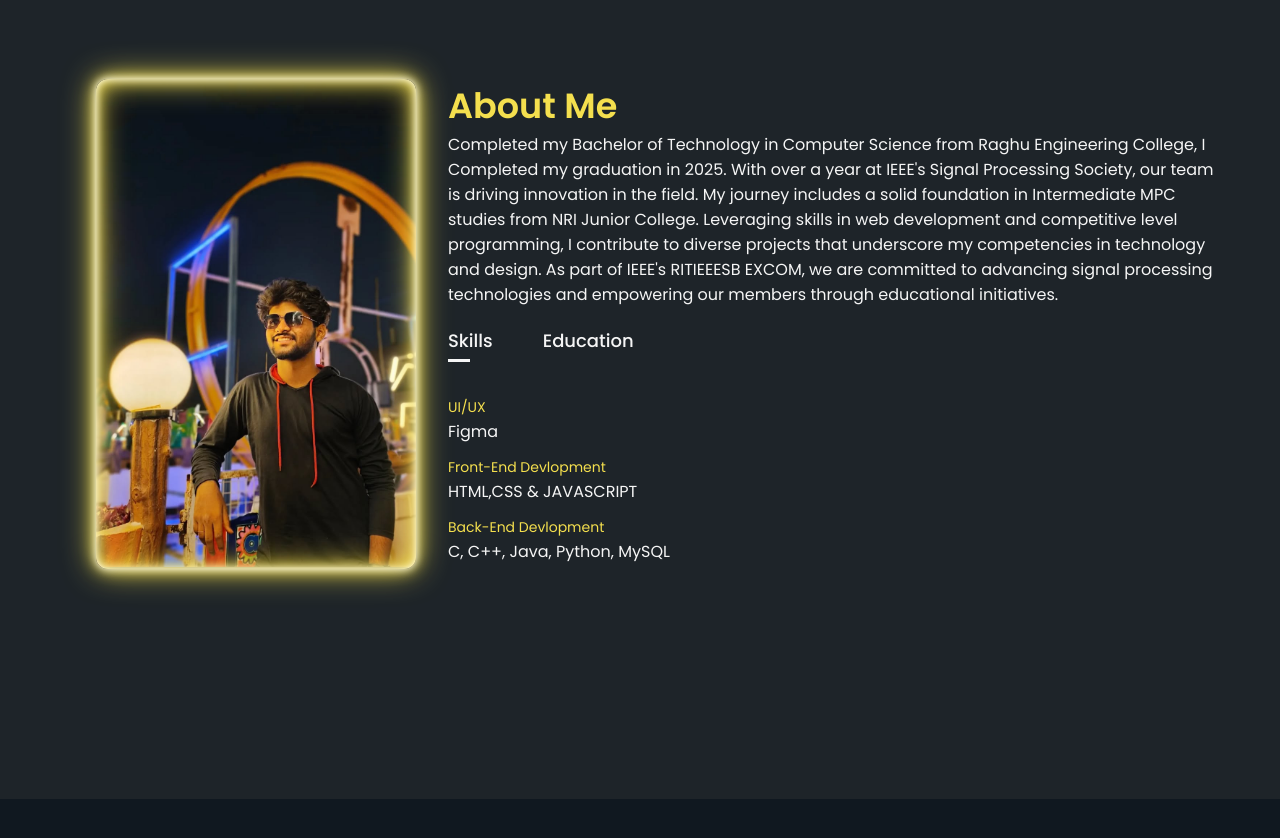
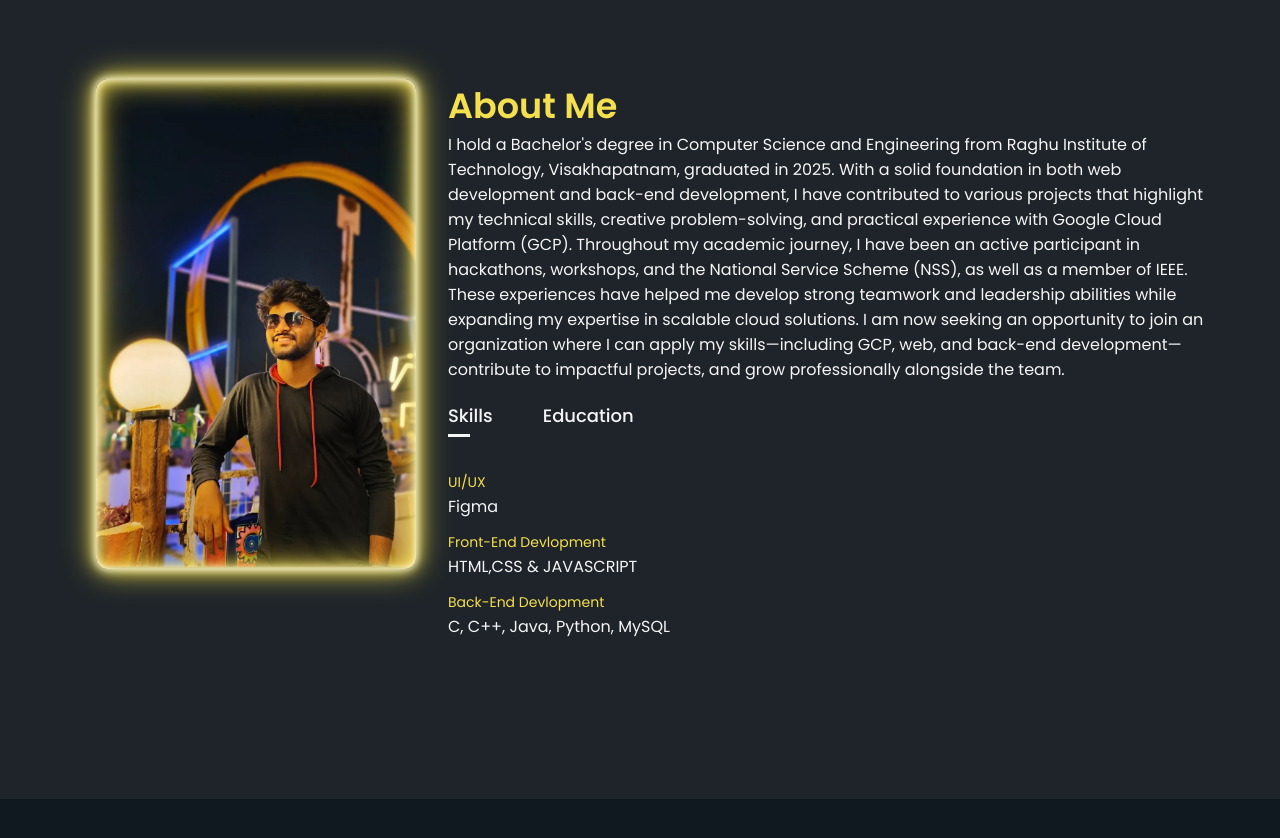
Before and after one commit to TejeshArya/My-New-Portfolio, a plain HTML site: page index.html in a window 1280 px wide. Shown: the part 840-1678 px from the top of the page. Drawn offline with nearby package versions, Linux system fonts and the light colour scheme.

Commit message:
Update index.html

```diff
--- a/index.html
+++ b/index.html
@@ -73,16 +73,11 @@
           <div class="design-col-2">
             <h1 class="sub-title">About Me</h1>
             <p>
-              Completed my Bachelor of Technology in
-               Computer Science from Raghu Engineering College,
-               I Completed my graduation in 2025. With over a year at IEEE's Signal Processing Society,
-                our team is driving innovation in the field.
-                 My journey includes a solid foundation in Intermediate MPC studies from NRI Junior College.
-                  Leveraging skills in web development and competitive level programming,
-                  I contribute to diverse projects that underscore my competencies in technology and design.
-                   As part of IEEE's RITIEEESB EXCOM, we are committed to advancing signal processing technologies
-                   and empowering our members through educational initiatives.
+             I hold a Bachelor's degree in Computer Science and Engineering from Raghu Institute of Technology, Visakhapatnam, graduated in 2025. With a solid foundation in both web development and back-end development, I have contributed to various projects that highlight my technical skills, creative problem-solving, and practical experience with Google Cloud Platform (GCP).
 
+              Throughout my academic journey, I have been an active participant in hackathons, workshops, and the National Service Scheme (NSS), as well as a member of IEEE. These experiences have helped me develop strong teamwork and leadership abilities while expanding my expertise in scalable cloud solutions.
+
+              I am now seeking an opportunity to join an organization where I can apply my skills—including GCP, web, and back-end development—contribute to impactful projects, and grow professionally alongside the team.
             </p>
 
             <div class="tab-titles">
```
